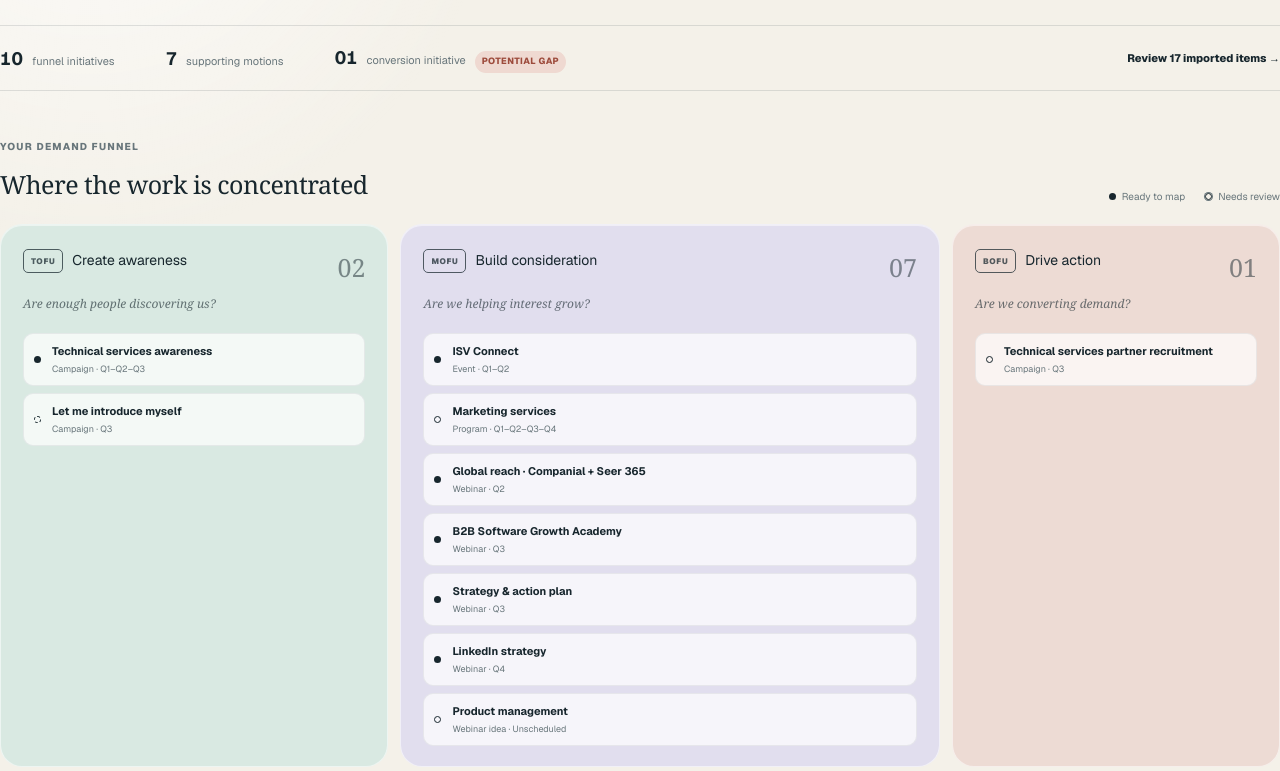
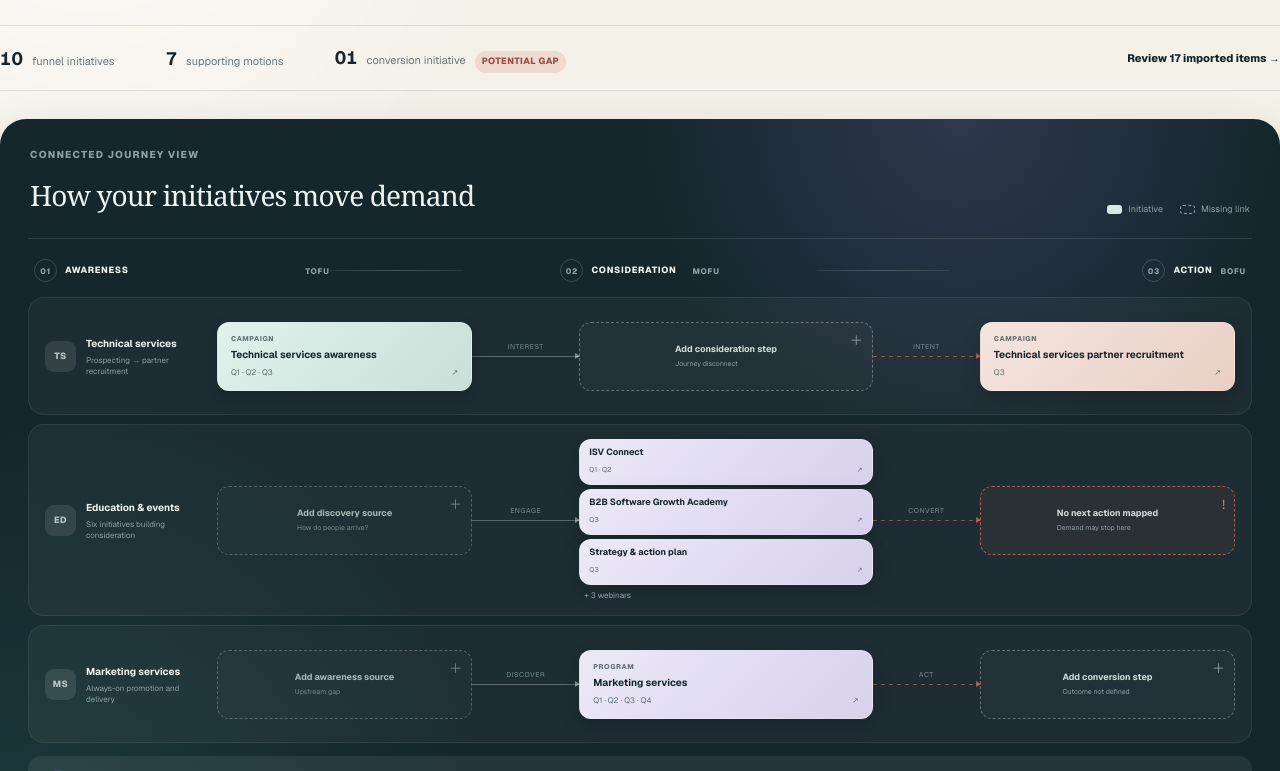
Before and after one commit to Iszlam93/marketmap, a Next.js app in the folder prototype/: page / in a window 1280 px wide. Shown: the part 320-1091 px from the top of the page. Built offline with nearby package versions, Linux system fonts and the light colour scheme.

Commit message:
Turn funnel overview into connected journey map

```diff
--- a/prototype/app/MarketMap.tsx
+++ b/prototype/app/MarketMap.tsx
@@ -26,6 +26,38 @@ const stageMeta: Record<Stage, { label: string; question: string; count: number
 
 function MarkLogo() {
   return <span className="mark-logo" aria-hidden="true"><i /><i /><i /></span>;
+}
+
+function JourneyFlow({ onSelect, onReview }: { onSelect: (initiative: Initiative) => void; onReview: () => void }) {
+  const get = (id: string) => initiatives.find((item) => item.id === id)!;
+  const Node = ({ id, compact = false }: { id: string; compact?: boolean }) => {
+    const item = get(id);
+    return <button className={`flow-node node-${item.stage.toLowerCase()} ${compact ? 'compact' : ''}`} onClick={() => onSelect(item)}><span className="node-type">{item.type}</span><b>{item.name}</b><small>{item.quarters.join(' · ') || 'Unscheduled'}<i aria-hidden="true">↗</i></small></button>;
+  };
+
+  return <section className="journey-canvas" aria-label="Marketing journey flows">
+    <div className="journey-topline"><div><p className="eyebrow">Connected journey view</p><h2>How your initiatives move demand</h2></div><div className="journey-key"><span><i className="key-node" />Initiative</span><span><i className="key-gap" />Missing link</span></div></div>
+    <div className="stage-rail"><span><i>01</i>Awareness <small>TOFU</small></span><b /><span><i>02</i>Consideration <small>MOFU</small></span><b /><span><i>03</i>Action <small>BOFU</small></span></div>
+
+    <div className="flow-lanes">
+      <article className="flow-lane technical-lane">
+        <header><span className="lane-icon">TS</span><span><b>Technical services</b><small>Prospecting → partner recruitment</small></span></header>
+        <div className="lane-path"><Node id="002" /><span className="path-line active"><i>Interest</i></span><button className="flow-gap" onClick={onReview}><span>＋</span><b>Add consideration step</b><small>Journey disconnect</small></button><span className="path-line warning"><i>Intent</i></span><Node id="003" /></div>
+      </article>
+
+      <article className="flow-lane education-lane">
+        <header><span className="lane-icon">ED</span><span><b>Education & events</b><small>Six initiatives building consideration</small></span></header>
+        <div className="lane-path"><button className="flow-gap subtle" onClick={onReview}><span>＋</span><b>Add discovery source</b><small>How do people arrive?</small></button><span className="path-line active"><i>Engage</i></span><div className="node-stack"><Node id="006" compact /><Node id="010" compact /><Node id="011" compact /><span>+ 3 webinars</span></div><span className="path-line warning"><i>Convert</i></span><button className="flow-gap urgent" onClick={onReview}><span>!</span><b>No next action mapped</b><small>Demand may stop here</small></button></div>
+      </article>
+
+      <article className="flow-lane services-lane">
+        <header><span className="lane-icon">MS</span><span><b>Marketing services</b><small>Always-on promotion and delivery</small></span></header>
+        <div className="lane-path"><button className="flow-gap subtle" onClick={onReview}><span>＋</span><b>Add awareness source</b><small>Upstream gap</small></button><span className="path-line active"><i>Discover</i></span><Node id="008" /><span className="path-line warning"><i>Act</i></span><button className="flow-gap" onClick={onReview}><span>＋</span><b>Add conversion step</b><small>Outcome not defined</small></button></div>
+      </article>
+    </div>
+
+    <div className="flow-insight"><span className="insight-spark">✦</span><p><b>Your strongest flow is Technical services,</b> but it jumps from awareness directly to recruitment. Education creates engagement, yet no next action is mapped.</p><button onClick={onReview}>Review gaps <span aria-hidden="true">→</span></button></div>
+  </section>;
 }
 
 const supporting = [
@@ -86,20 +118,7 @@ export default function MarketMap() {
         <div><span className="signal-number">10</span><span>funnel initiatives</span></div><div><span className="signal-number">7</span><span>supporting motions</span></div><div className="signal-alert"><span className="signal-number">01</span><span>conversion initiative</span><em>Potential gap</em></div><button className="review-link" onClick={() => setReviewing(true)}>Review 17 imported items <span aria-hidden="true">→</span></button>
       </section>
 
-      {view === 'funnel' ? <><section className="map-wrap" aria-labelledby="map-title">
-        <div className="map-heading"><div><p className="eyebrow">Your demand funnel</p><h2 id="map-title">Where the work is concentrated</h2></div><div className="map-legend"><span><i className="dot solid" />Ready to map</span><span><i className="dot ring" />Needs review</span></div></div>
-        <div className="funnel-map">
-          {(Object.keys(stageMeta) as Stage[]).map((stage) => {
-            const meta = stageMeta[stage];
-            const items = initiatives.filter((item) => item.stage === stage);
-            return <article className={`stage stage-${stage.toLowerCase()}`} key={stage}>
-              <header className="stage-header"><div><span className="stage-code">{stage}</span><h3>{meta.label}</h3></div><span className="stage-count">{meta.count.toString().padStart(2, '0')}</span></header>
-              <p className="stage-question">{meta.question}</p>
-              <div className="initiative-list">{items.map((item) => <button className="initiative" key={item.id} onClick={() => setSelected(item)}><span className={`confidence confidence-${item.confidence}`} aria-label={`${item.confidence} confidence`} /><span className="initiative-copy"><b>{item.name}</b><small>{item.type} · {item.quarters.join('–') || 'Unscheduled'}</small></span><span className="open-arrow" aria-hidden="true">↗</span></button>)}</div>
-            </article>;
-          })}
-        </div>
-      </section>
+      {view === 'funnel' ? <><JourneyFlow onSelect={setSelected} onReview={() => setReviewing(true)} />
 
       <section className="supporting-strip"><div><span className="support-icon" aria-hidden="true">◎</span><span><b>7 supporting motions</b><small>{supporting.map((item) => item.motion).filter((value, index, self) => self.indexOf(value) === index).slice(0, 4).join(', ')} & more</small></span></div><button onClick={() => setReviewing(true)}>Explore beyond the funnel <span aria-hidden="true">→</span></button></section></> : <YearMap onSelect={setSelected} />}
 
```
Also changed, not shown: prototype/app/globals.css.
